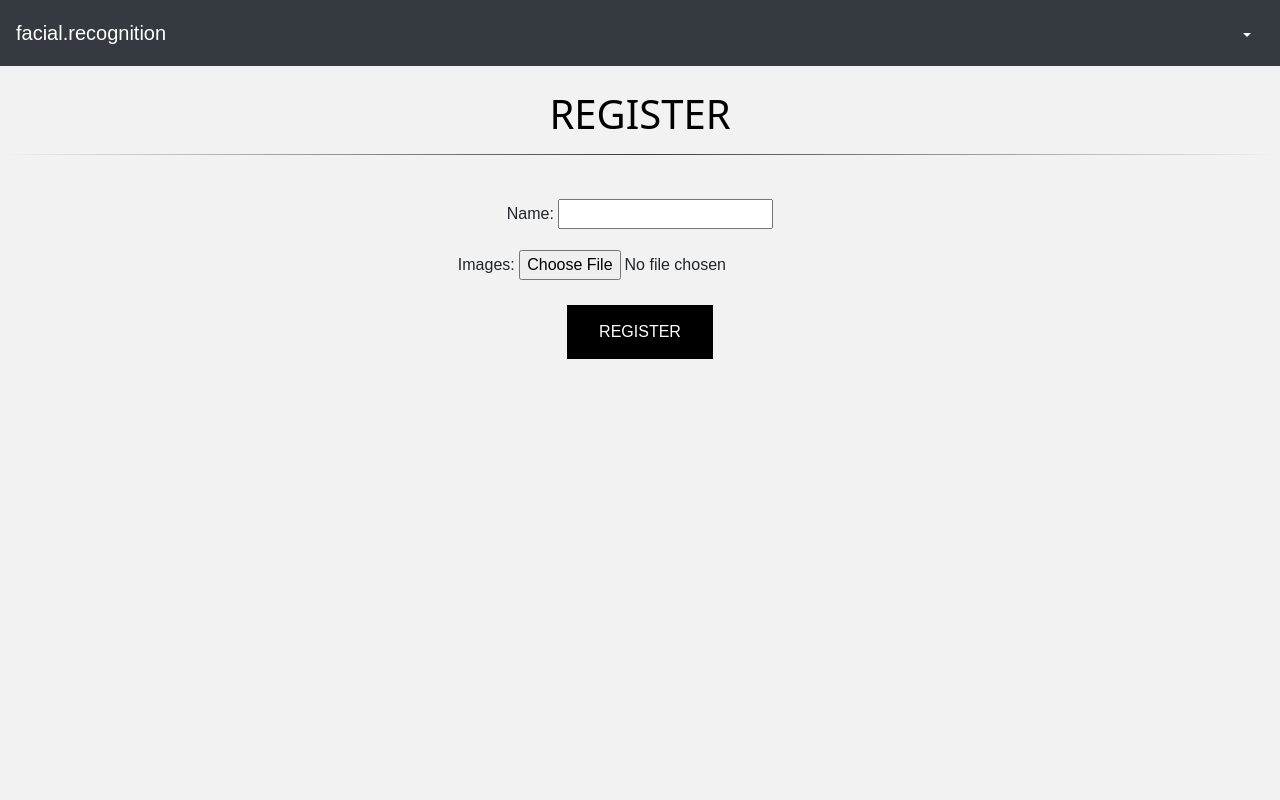
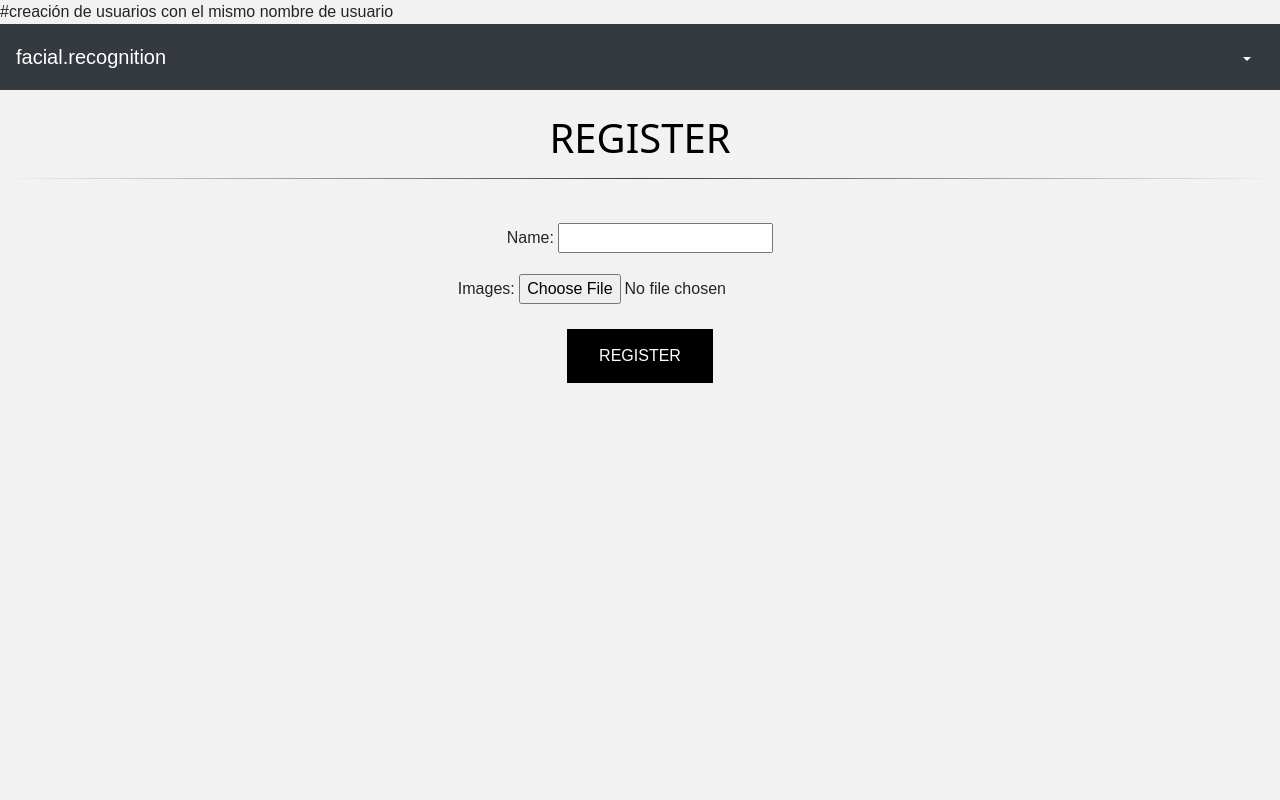
Before and after one commit to stph89/face_recognition_login_docker, a Django app: page /register/ in a window 1280 px wide. Run offline with Django 3.2, Linux system fonts and the light colour scheme; some libraries are stand-ins or nearby versions.

Commit message:
Codigo html para el registro de usuarios. creación de usuarios con el mismo nombre de usuario

```diff
--- a/login_recognition_app/accounts/templates/accounts/register.html
+++ b/login_recognition_app/accounts/templates/accounts/register.html
@@ -1,3 +1,5 @@
+#creación de usuarios con el mismo nombre de usuario
+
 {% extends 'layout.html' %}
 <h1>Home</h1>
 <!DOCTYPE html>
```
